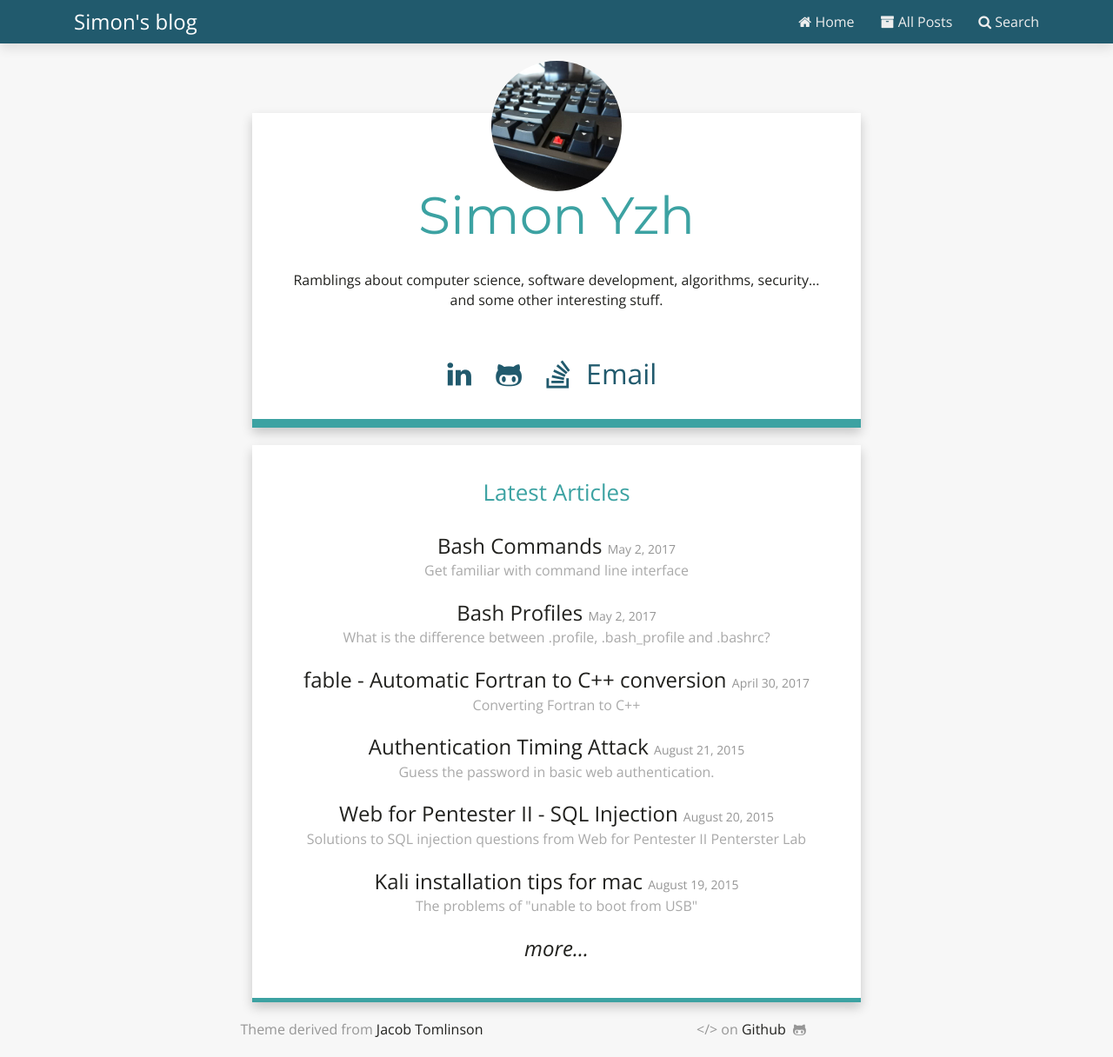
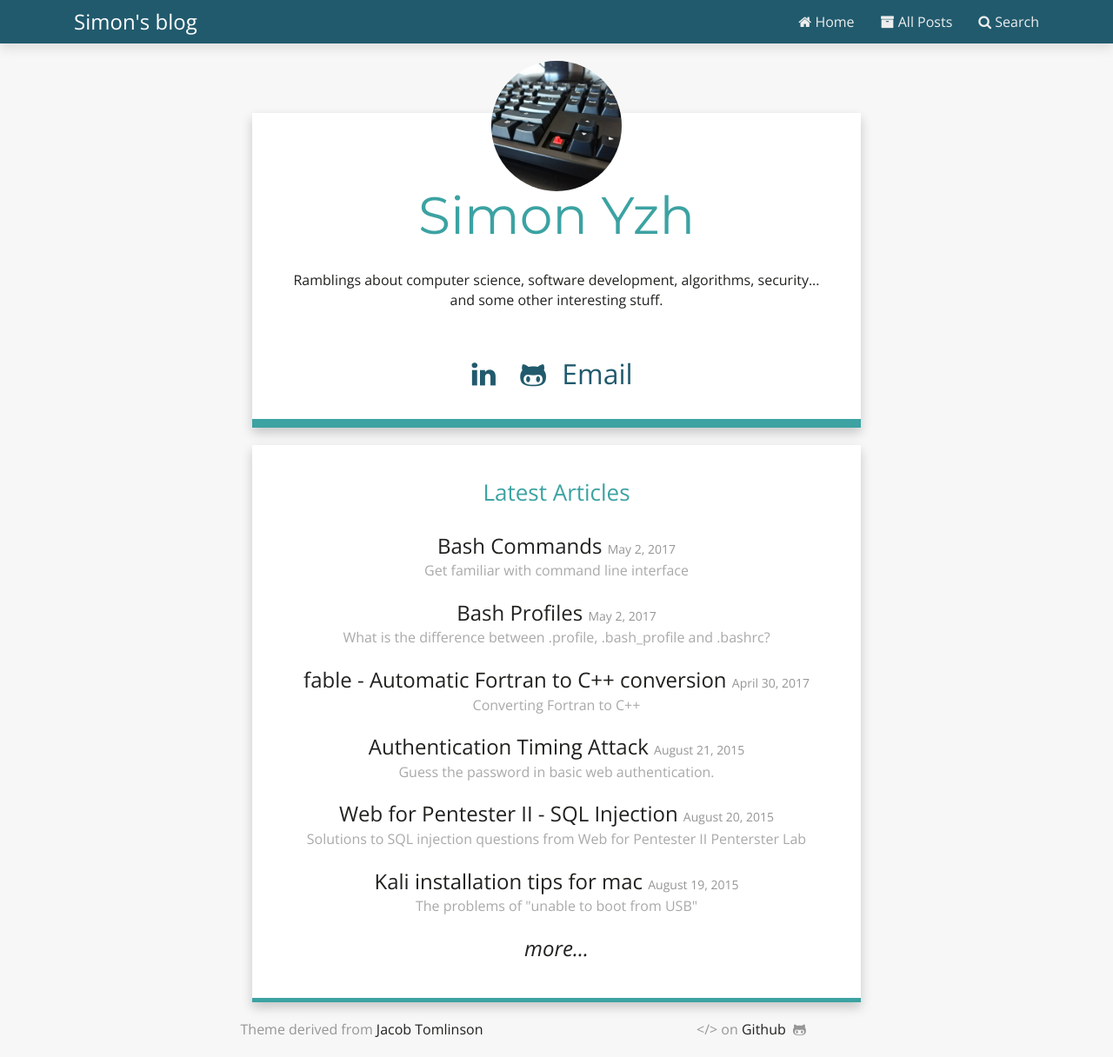
Before and after one commit to yzh503/yzh503.github.io, a Jekyll site: the page built from index.html, in a window 1280 px wide. Shown: the whole page at 87% size. Built offline with Jekyll 4.4.1, drawn with Linux system fonts in a browser that asks for light colours; nearby versions of some CDN libraries.

Commit message:
remove redundant link

```diff
--- a/_includes/social_links.html
+++ b/_includes/social_links.html
@@ -1,6 +1,5 @@
 <p class="links">
-  {% if site.linkedin_link %}<a href="{{ site.linkedin_link }}" target="_new"><i class="fa fa-linkedin"></i></a>{% endif %}
+  {% if site.linkedin_link %}<a href="https://www.linkedin.com/in/{{ site.linkedin_link }}" target="_new"><i class="fa fa-linkedin"></i></a>{% endif %}
   {% if site.github_username %}<a href="https://github.com/{{ site.github_username }}" target="_new"><i class="fa fa-github-alt"></i></a>{% endif %}
-  {% if site.stackoverflow_link %}<a href="{{ site.stackoverflow_link }}" target="_new"><i class="fa fa-stack-overflow"></i></a>{% endif %}
   <a href="mailto:simonzyang@outlook.com" target="_new">Email<i class="fa fa-email"></i></a>
 </p>
```
